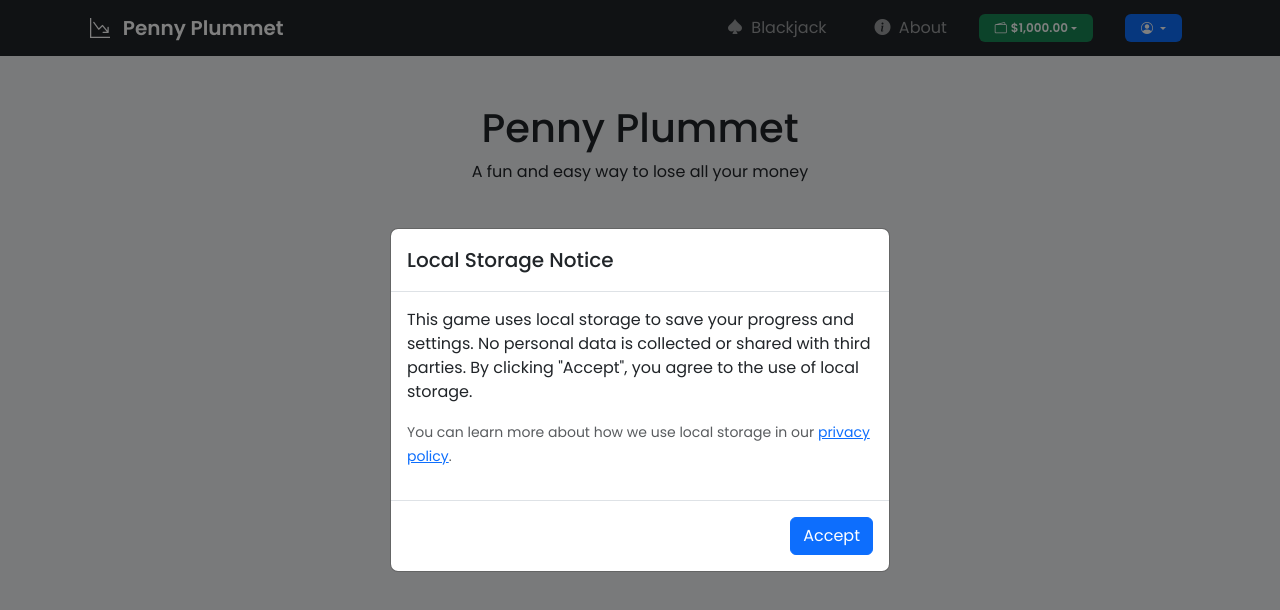
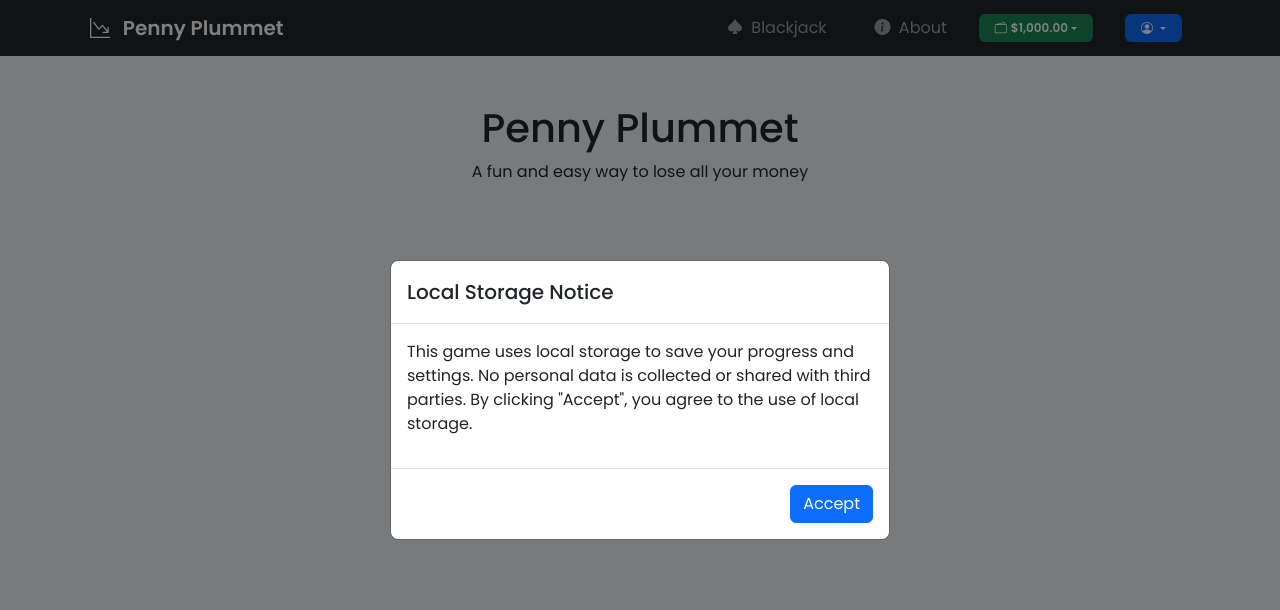
Before and after one commit to benceb2/penny-plummet, a Vue app: page / in a window 1280 px wide. Shown: the top 610 px of the page. Built offline with nearby package versions, Linux system fonts and the light colour scheme.

Commit message:
update consent modal text

```diff
--- a/src/components/modals/ConsentModal.vue
+++ b/src/components/modals/ConsentModal.vue
@@ -23,12 +23,6 @@ const acceptConsent = () => {
       No personal data is collected or shared with third parties.
       By clicking "Accept", you agree to the use of local storage.
     </p>
-    <p>
-      <small class="text-muted">
-        You can learn more about how we use local storage in our
-        <router-link to="/privacy">privacy policy</router-link>.
-      </small>
-    </p>
 
     <template #footer>
       <button type="button" class="btn btn-primary" @click="acceptConsent">
```
